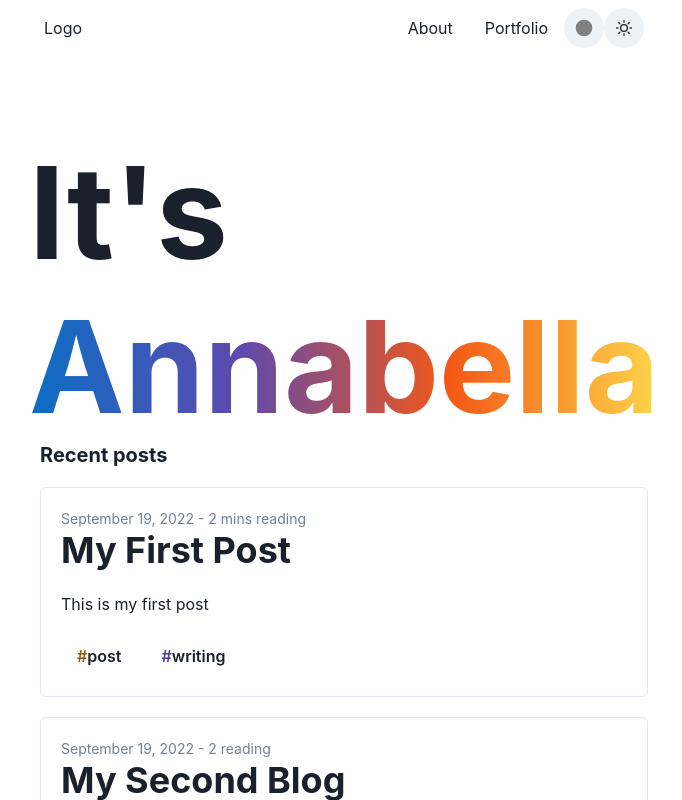
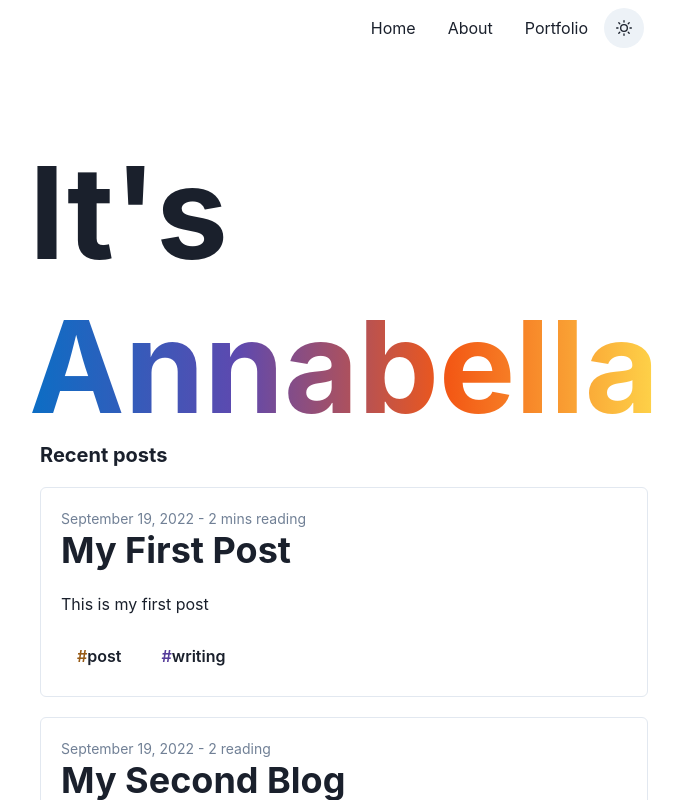
Before and after one commit to bellapd/bellapd-v1, a Next.js app: page / in a window 1280 px wide. Shown: the top 800 px of the page, without its empty margins (296-978 px from the left). Built offline with nearby package versions, Linux system fonts and the light colour scheme; a small style sheet from the web is missing.

Commit message:
fix: make marginLeft and change home directory

```diff
--- a/components/Navbar.tsx
+++ b/components/Navbar.tsx
@@ -10,22 +10,20 @@ import {
   MenuItem,
   MenuDivider,
   Text,
-
-} from '@chakra-ui/react'
-import Navlink from './Navlink'
-import Link from 'next/link'
-import styled from '@emotion/styled'
-import Switch from './Switch'
-import Accent from './Accent'
+} from "@chakra-ui/react";
+import Navlink from "./Navlink";
+import Link from "next/link";
+import styled from "@emotion/styled";
+import Switch from "./Switch";
 
 export default function Navigation(): JSX.Element {
   const Navbar = styled(Box)`
     position: sticky;
     z-index: 10;
     top: 0;
-        backdrop-filter: saturate(180%) blur(20px);
-        transition: height .5s, line-height .5s;
-    `
+    backdrop-filter: saturate(100%) blur(20px);
+    transition: height 0.5s, line-height 0.5s;
+  `;
 
   return (
     <Navbar
@@ -36,70 +34,58 @@ export default function Navigation(): JSX.Element {
       width="100%"
       as="nav"
     >
-            <Flex
-                py={2}
-                px={5}
-                maxW="container.sm"
-                align="center"
-                mx="auto"
-            >
-                <Flex>
-                    <Link href="/" passHref>
-                        Logo
-                    </Link>
-                </Flex>
+      <Flex py={2} px={5} maxW="container.sm" align="center" mx="auto">
         <Flex marginLeft="auto">
-                    <Flex
-                        display={{ base: 'none', md: 'flex' }}
-                    >
+          <Flex display={{ base: "none", md: "flex" }}>
+            <Navlink href="/">Home</Navlink>
             <Navlink href="/about">About</Navlink>
             <Navlink href="/portfolio">Portfolio</Navlink>
           </Flex>
-                    <Accent />
+          {/* <Accent /> */}
           <Switch />
           <Menu>
             <MenuButton
               // show menu only when container is smaller than 768px
-                            display={{ base: 'none', md: 'none', sm: 'flex' }}
+              display={{ base: "none", md: "none", sm: "flex" }}
               as={Button}
-                            rounded={'full'}
-                            variant={'link'}
-                            cursor={'pointer'}
+              // rounded={'full'}
+              variant={"link"}
+              cursor={"pointer"}
               minW={0}
             >
               <Avatar
-                            size={'sm'}
-                            src={'https://avatars.dicebear.com/api/male/username.svg'}
+                size={"sm"}
+                src={
+                  "https://avatars.dicebear.com/api/adventurer-neutral/:seed.svg"
+                }
               />
             </MenuButton>
-                        <MenuList alignItems={'center'}>
+            <MenuList alignItems={"center"}>
               <br />
               <Center>
                 <Avatar
-                                size={'2xl'}
-                                src={'https://avatars.dicebear.com/api/male/username.svg'}
+                  size={"2xl"}
+                  src={
+                    "https://avatars.dicebear.com/api/adventurer-neutral/:seed.svg"
+                  }
                 />
               </Center>
               <br />
               <Center>
-                            <Text as="p">Bijon Setyawan Raya</Text>
+                <Text as="p">Annabella Putri Dirgo</Text>
               </Center>
               <br />
               <MenuDivider />
               <MenuItem>
-                            <Link href="/about">
-                                About
-                            </Link>
+                <Link href="/about">About</Link>
               </MenuItem>
               <MenuItem>
-                            <Link href="/portfolio">
-                                Portfolio
-                            </Link>
+                <Link href="/portfolio">Portfolio</Link>
               </MenuItem>
             </MenuList>
           </Menu>
         </Flex>
       </Flex>
     </Navbar>
-    )
+  );
 }
```
Lines whose indentation alone changed are shown as unchanged.
